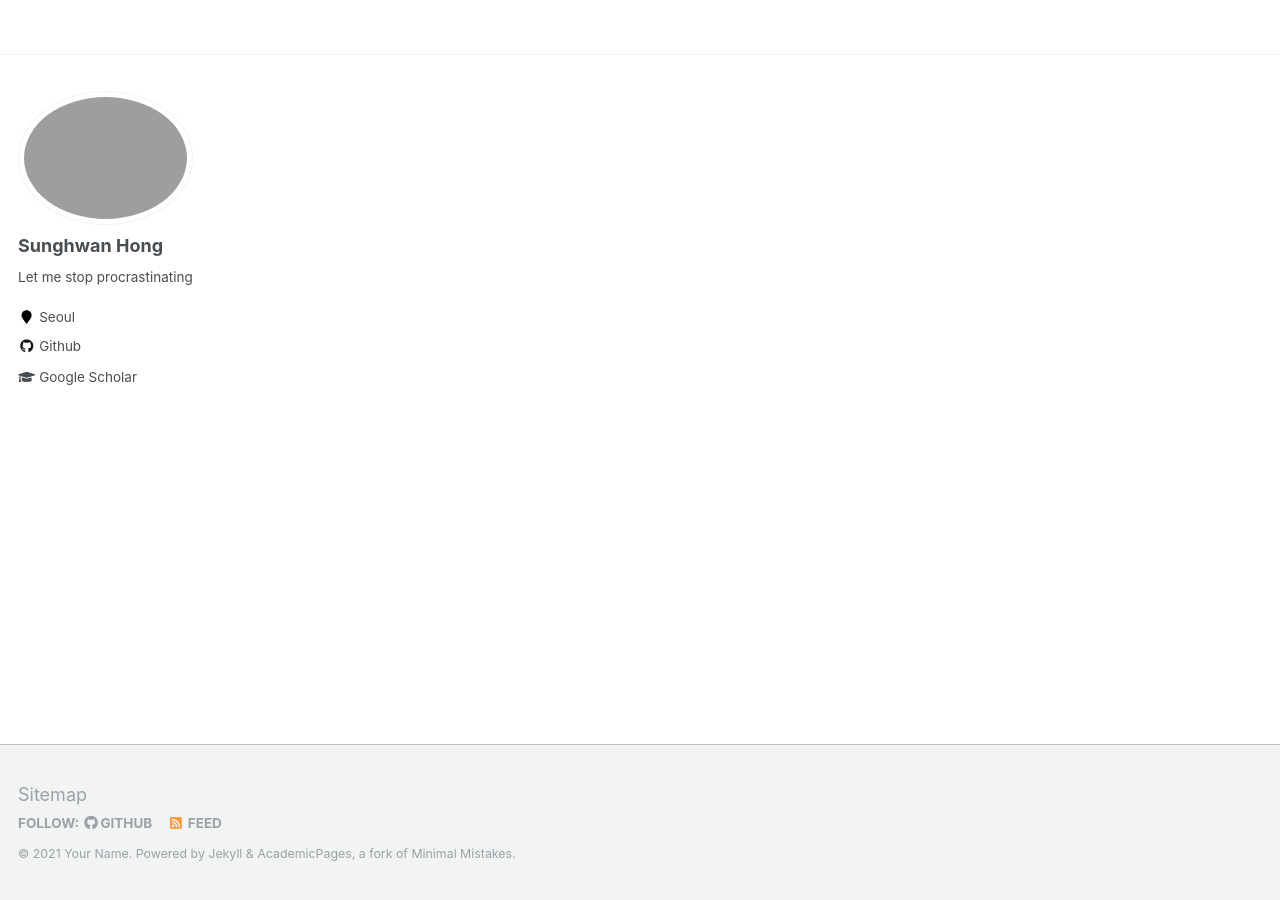
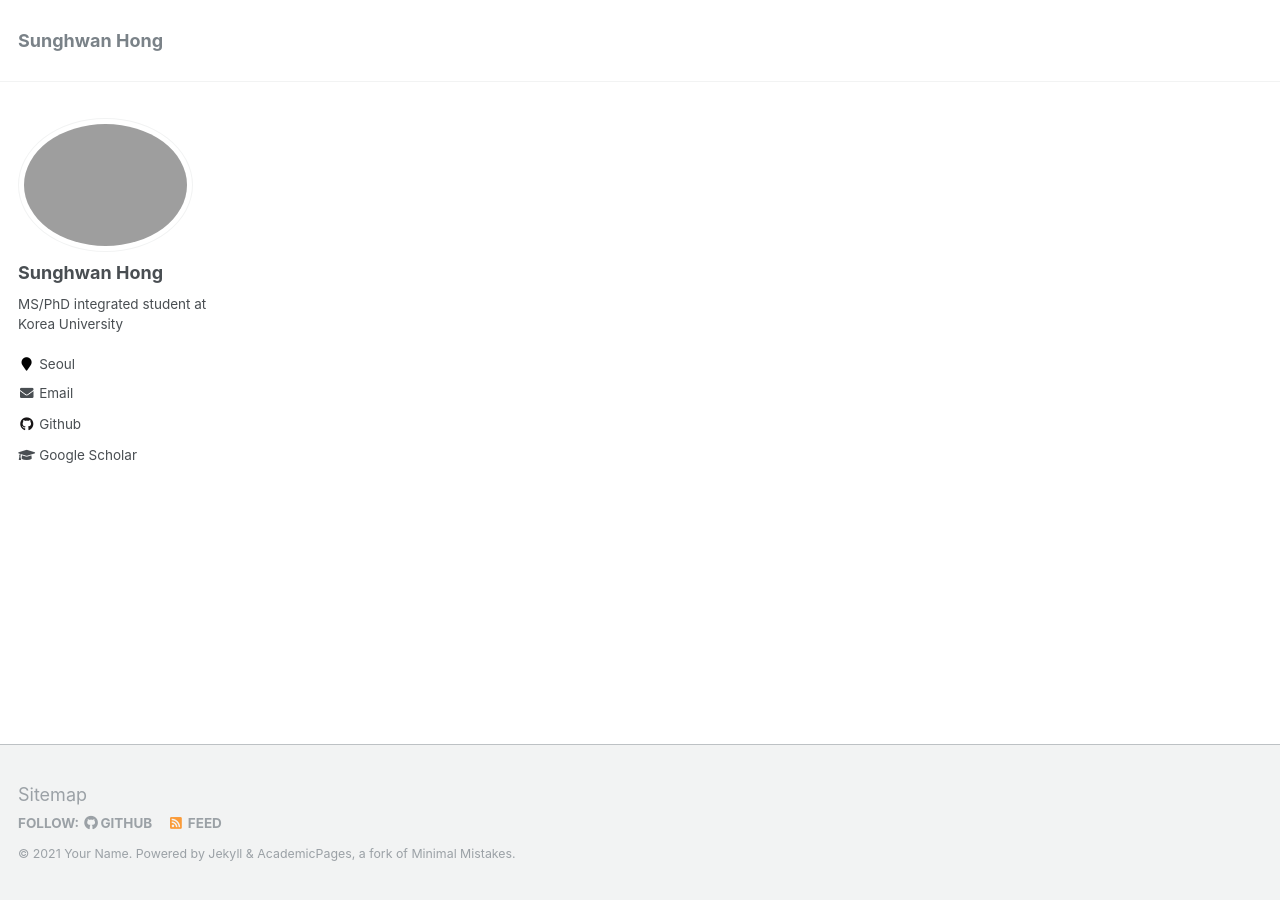
Before and after one commit to jang-1996/jang-1996.github.io, a Jekyll site: the page built from _pages/about.md, in a window 1280 px wide. Built offline with Jekyll 4.4.1, drawn with Linux system fonts in a browser that asks for light colours.

Commit message:
edit profile

```diff
--- a/_config.yml
+++ b/_config.yml
@@ -7,7 +7,7 @@
 
 # Site Settings
 locale                   : "en-US"
-title                    : ""
+title                    : "Sunghwan Hong"
 title_separator          : "-"
 name                     : &name "Your Name"
 description              : &description "personal description"
@@ -82,12 +82,12 @@ analytics:
 author:
   name             : "Sunghwan Hong"
   avatar           : "profile.png"
-  bio              : "Let me stop procrastinating"
+  bio              : "MS/PhD integrated student at Korea University"
   location         : "Seoul"
   employer         :
   pubmed           :
   googlescholar    : "https://scholar.google.com/citations?hl=ko&user=lBXhOmoAAAAJ"
-  email            :
+  email            : "sung_hwan@korea.ac.kr"
   researchgate     :  # example: "https://www.researchgate.net/profile/yourprofile"
   uri              :
   bitbucket        :
@@ -96,7 +96,7 @@ author:
   flickr           :
   facebook         :
   foursquare       :
-  github           : "https://github.com/SunghwanHong"
+  github           : "SunghwanHong"
   google_plus      :
   keybase          :
   instagram        :
```
